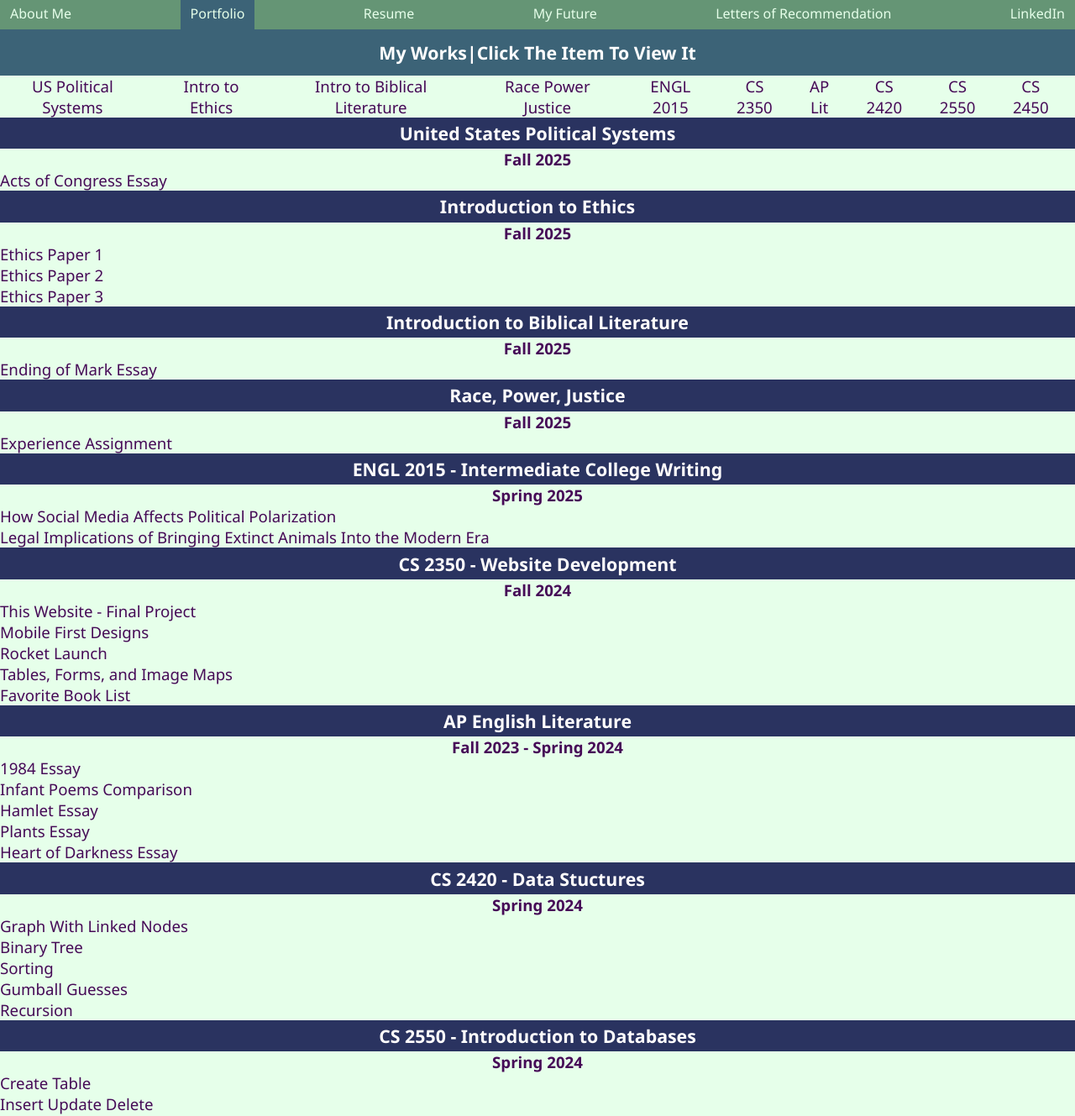
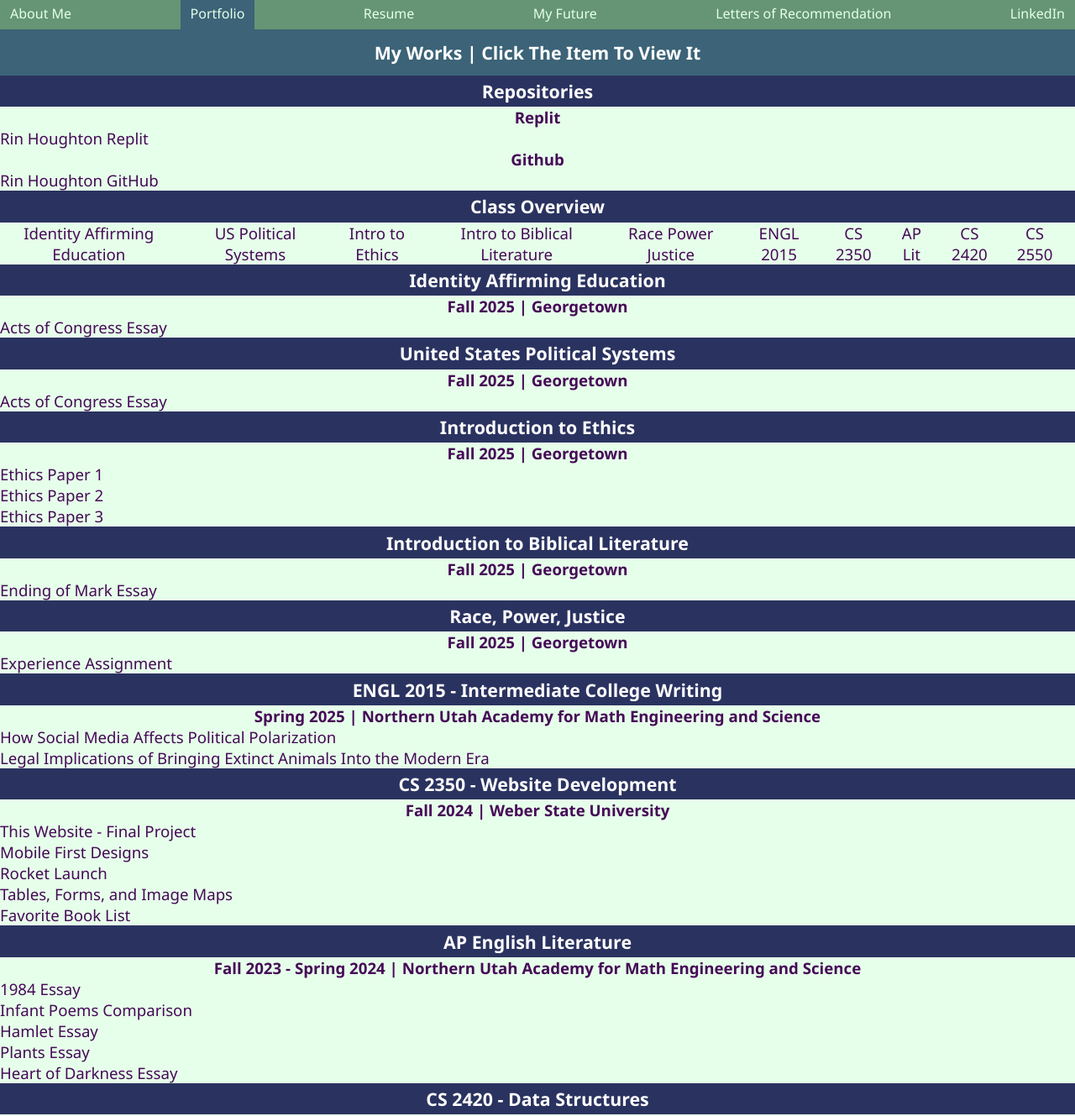
Before and after one commit to houghtonrin/portfolio-website, a plain HTML site: page portfolio.html in a window 1280 px wide. Shown: the part 46-1375 px from the top of the page at 84% size. Drawn offline with Linux system fonts and the light colour scheme.

Commit message:
Finished Portfolio

```diff
--- a/portfolio.html
+++ b/portfolio.html
@@ -38,8 +38,16 @@
         <a href="https://www.linkedin.com/in/rin-houghton-3768462a8/" target="_blank">LinkedIn</a>
     </nav>
     <div class="main">
-        <h2>My Works|Click The Item To View It</h2>
+        <h2>My Works | Click The Item To View It</h2>
+        <h3>Repositories</h3>
+        <h4>Replit</h4>
+        <a href="https://replit.com/@RinHoughton">Rin Houghton Replit</a>
+        <h4>Github</h4>
+        <a href="https://github.com/houghtonrin">Rin Houghton GitHub</a>
+        <h3>Class Overview</h3>
         <sidebar class = "sidebar">
+            <a href="#ided">Identity Affirming Education</a>
+            <p> </p>
             <a href="#usps">US Political Systems</a>
             <p> </p>
             <a href="#ethics">Intro to Ethics</a>
@@ -58,20 +66,25 @@
             <p> </p>
             <a href="#cs2550">CS 2550</a>
             <p> </p>
-            <a href="#cs2450">CS 2450</a>
-            <p> </p>
         </sidebar>
         <!--Fall 2025-->
+        <div id="ided">
+            <h3>Identity Affirming Education</h3>
+            <h4>Fall 2025 | Georgetown</h4>
+            <ul>
+                <li><a href="exampleEssays/Houghton, Rin Acts of Congress Essay.pdf"target="_blank">Acts of Congress Essay</a></li>
+            </ul>
+        </div>
         <div id="usps">
             <h3>United States Political Systems</h3>
-            <h4>Fall 2025</h4>
+            <h4>Fall 2025 | Georgetown</h4>
             <ul>
                 <li><a href="exampleEssays/Houghton, Rin Acts of Congress Essay.pdf"target="_blank">Acts of Congress Essay</a></li>
             </ul>
         </div>
         <div id="ethics">
             <h3>Introduction to Ethics</h3>
-            <h4>Fall 2025</h4>
+            <h4>Fall 2025 | Georgetown</h4>
             <ul>
                 <li><a href="exampleEssays/Houghton, Rin Philosophy Paper 1.pdf"target="_blank">Ethics Paper 1</a></li>
                 <li><a href="exampleEssays/Houghton Rin, Paper 2, Utilitarianism.pdf"target="_blank">Ethics Paper 2</a></li>
@@ -80,14 +93,14 @@
         </div>
         <div id="biblit">
             <h3>Introduction to Biblical Literature</h3>
-            <h4>Fall 2025</h4>
+            <h4>Fall 2025 | Georgetown</h4>
             <ul>
                 <li><a href="exampleEssays/Houghton Rin, Ending of Mark Essay.pdf"target="_blank">Ending of Mark Essay</a></li>
             </ul>
         </div>
         <div id="rpj">
             <h3>Race, Power, Justice</h3>
-            <h4>Fall 2025</h4>
+            <h4>Fall 2025 | Georgetown</h4>
             <ul>
                 <li><a href="exampleEssays/Houghton Rin, Experience Assignment .pdf"target="_blank">Experience Assignment</a></li>
             </ul>
@@ -95,7 +108,7 @@
         <!--Spring 2025-->
         <div id="engl2015">
             <h3>ENGL 2015 - Intermediate College Writing</h3>
-            <h4>Spring 2025</h4>
+            <h4>Spring 2025 | Northern Utah Academy for Math Engineering and Science</h4>
             <ul>
                 <li><a href="exampleEssays/How Social Media Affects Political Polarization.pdf"target="_blank">How Social Media Affects Political Polarization</a></li>
                 <li><a href="exampleEssays/Houghton, Rin Legal Implications of Bringing Extinct Animals into the Modern Era (1).pdf" target="_blank">Legal Implications of Bringing Extinct Animals Into the Modern Era</a></li>
@@ -104,7 +117,7 @@
         <!--Fall 2024-->
         <div id="cs2350">
             <h3>CS 2350 - Website Development</h3>
-            <h4>Fall 2024</h4>
+            <h4>Fall 2024 | Weber State University</h4>
             <ul>
                 <li>This Website - Final Project</li>
                 <li><a href="https://houghtonrin.github.io/Mobile-First/index.html" target="_blank">Mobile First Designs</a></li>
@@ -116,7 +129,7 @@
         <!--Jr Year-->
         <div id="aplit">
             <h3>AP English Literature</h3>
-            <h4>Fall 2023 - Spring 2024</h4>
+            <h4>Fall 2023 - Spring 2024 | Northern Utah Academy for Math Engineering and Science</h4>
             <ul>
                 <li><a href="exampleEssays/1984 Essay.pdf" target="_blank">1984 Essay</a></li>
                 <li><a href="exampleEssays/AP Lit Infant Poem Comparison.pdf" target="_blank">Infant Poems Comparison</a></li>
@@ -127,8 +140,8 @@
         </div>
         <!--Spring 2024-->
         <div id="cs2420">
-            <h3>CS 2420 - Data Stuctures</h3>
-            <h4>Spring 2024</h4>
+            <h3>CS 2420 - Data Structures</h3>
+            <h4>Spring 2024 | Weber State University</h4>
             <ul>
                 <li><a href="https://replit.com/@RinHoughton/Unit-11-Lab?v=1" target="_blank">Graph With Linked Nodes</a></li>
                 <li><a href="https://replit.com/@RinHoughton/Unit-10-Binary-Tree-Lab?v=1" target="_blank">Binary Tree</a></li>
@@ -139,7 +152,7 @@
         </div>
         <div id="cs2550">
             <h3>CS 2550 - Introduction to Databases</h3>
-            <h4>Spring 2024</h4>
+            <h4>Spring 2024 | Weber State University</h4>
             <ul>
                 <li><a href="exampleSQL/RinHoughtonCreateTable.txt" target="_blank">Create Table</a></li>
                 <li><a href="exampleSQL/RinHoughtonSQL10.txt" target="_blank">Insert Update Delete</a></li>
@@ -149,8 +162,8 @@
             </ul>
         </div>
         <div id="cs2450">
-            <h3>CS 2450</h3>
-            <h4>Spring 2024</h4>
+            <h3>CS 2450 - Software Engineering</h3>
+            <h4>Spring 2024 | Weber State University</h4>
             <ul>
                 <li><a href="https://drive.google.com/file/d/1kU0O2433dgyNnEX-QgW-rkk0Iei8sFe4/view?usp=sharing" target="_blank">Management Systems Diagrams</a></li>
                 <li><a href="https://drive.google.com/file/d/1xky3ondopRL99vdGat3Xouut5LkA1Pby/view?usp=drive_link" target="_blank">State Machine</a></li>
@@ -161,7 +174,7 @@
         </div>
         <div id="art1010">
             <h3>ART 1010 - Introduction to Visual Arts</h3>
-            <h4>Spring 2024</h4>
+            <h4>Spring 2024 | Weber State University</h4>
             <ul>
                 <li><a href="exampleEssays/Rin Houghton Art 1010 Signature Assignment.pdf" target="_blank">Signature Assignment</a></li>
                 <li><a href="exampleEssays/Art Fundamentals.pdf" target="_blank">Art Fundamentals</a></li>
@@ -172,7 +185,7 @@
         </div>
         <div id="math1040">
             <h3>MATH 1040 - Introduction to Statistics</h3>
-            <h4>Spring 2024</h4>
+            <h4>Spring 2024 | Northern Utah Academy for Math Engineering and Science</h4>
             <ul>
                 <li><a href="exampleEssays/Math 1040 Signature Assignment.pdf" target="_blank">Math 1040 Signature Assignment</a></li>
             </ul>
@@ -180,7 +193,7 @@
         <!--Fall 2023-->
         <div id="cs1410">
             <h3>CS 1410 - Object Oriented Programming</h3>
-            <h4>Fall 2023</h4>
+            <h4>Fall 2023 | Northern Utah Academy for Math Engineering and Science</h4>
             <ul>
                 <li><a href="https://replit.com/@RinHoughton/Final-Project?v=1" target="_blank">Final Project</a></li>
                 <li><a href="https://replit.com/@RinHoughton/Unit-10-Lab?v=1" target="_blank">Class Relationships</a></li>
@@ -191,7 +204,7 @@
         </div>
         <div id="cs2130">
             <h3>CS 2130 - Computational Structures</h3>
-            <h4>Fall 2023</h4>
+            <h4>Fall 2023 | Northern Utah Academy for Math Engineering and Science</h4>
             <ul>
                 <li><a href="https://replit.com/@RinHoughton/Binary-Tree?v=1" target="_blank">Binary Tree</a></li>
                 <li><a href="https://replit.com/@RinHoughton/Program-11?v=1" target="_blank">Array Tests</a></li>
```
